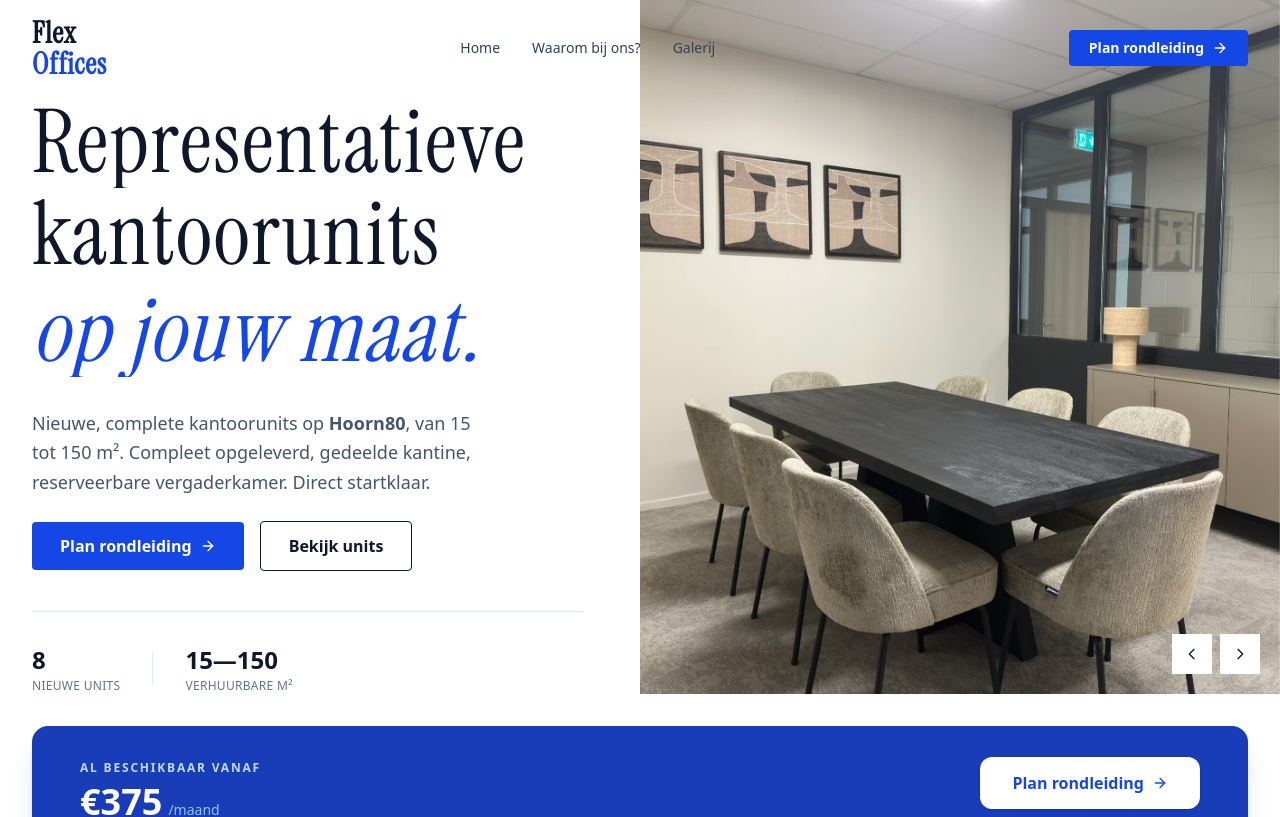
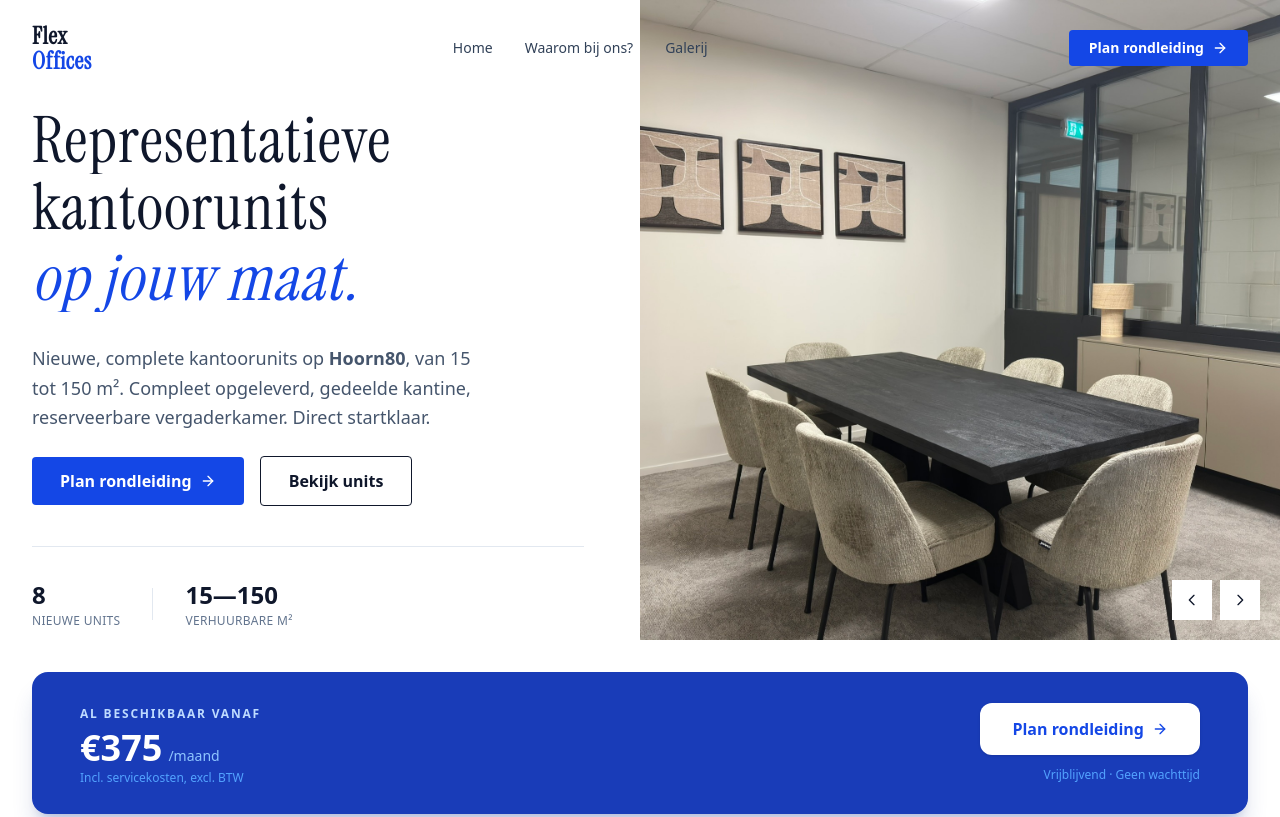
Before and after one commit to jwmik123/flex-offices, a Next.js app: page / in a window 1280 px wide. Shown: the top 817 px of the page. Built offline with nearby package versions, Linux system fonts and the light colour scheme.

Commit message:
smaller titles

```diff
--- a/components/Hero.tsx
+++ b/components/Hero.tsx
@@ -107,7 +107,7 @@ export default function Hero() {
             </div> */}
 
             {/* Heading */}
-            <h1 className="text-6xl md:text-7xl lg:text-[5.5rem] font-bold text-slate-900 leading-[1.05] tracking-tight pt-12 md:pt-24">
+            <h1 className="text-6xl md:text-7xl lg:text-[4rem] font-bold text-slate-900 leading-[1.05] tracking-tight pt-12 md:pt-24">
               {words.map((word, i) => (
                 <span
                   key={i}
--- a/components/Navbar.tsx
+++ b/components/Navbar.tsx
@@ -44,8 +44,8 @@ export default function Navbar() {
         <Link href="/" className="flex items-center gap-3">
           {/* <Image src="/flexlogo1.png" alt="Flex Offices logo" width={48} height={48} /> */}
           <span className="flex flex-col font-serif" style={{ gap: "1px" }}>
-            <span className="text-3xl font-bold text-slate-900 tracking-wide leading-none">Flex</span>
-            <span className="text-3xl font-bold text-blue-700 tracking-wide leading-none">Offices</span>
+            <span className="text-2xl font-bold text-slate-900 tracking-wide leading-none">Flex</span>
+            <span className="text-2xl font-bold text-blue-700 tracking-wide leading-none">Offices</span>
           </span>
         </Link>
 
```
Also changed, not shown: public/flexlogo1.png (added).
